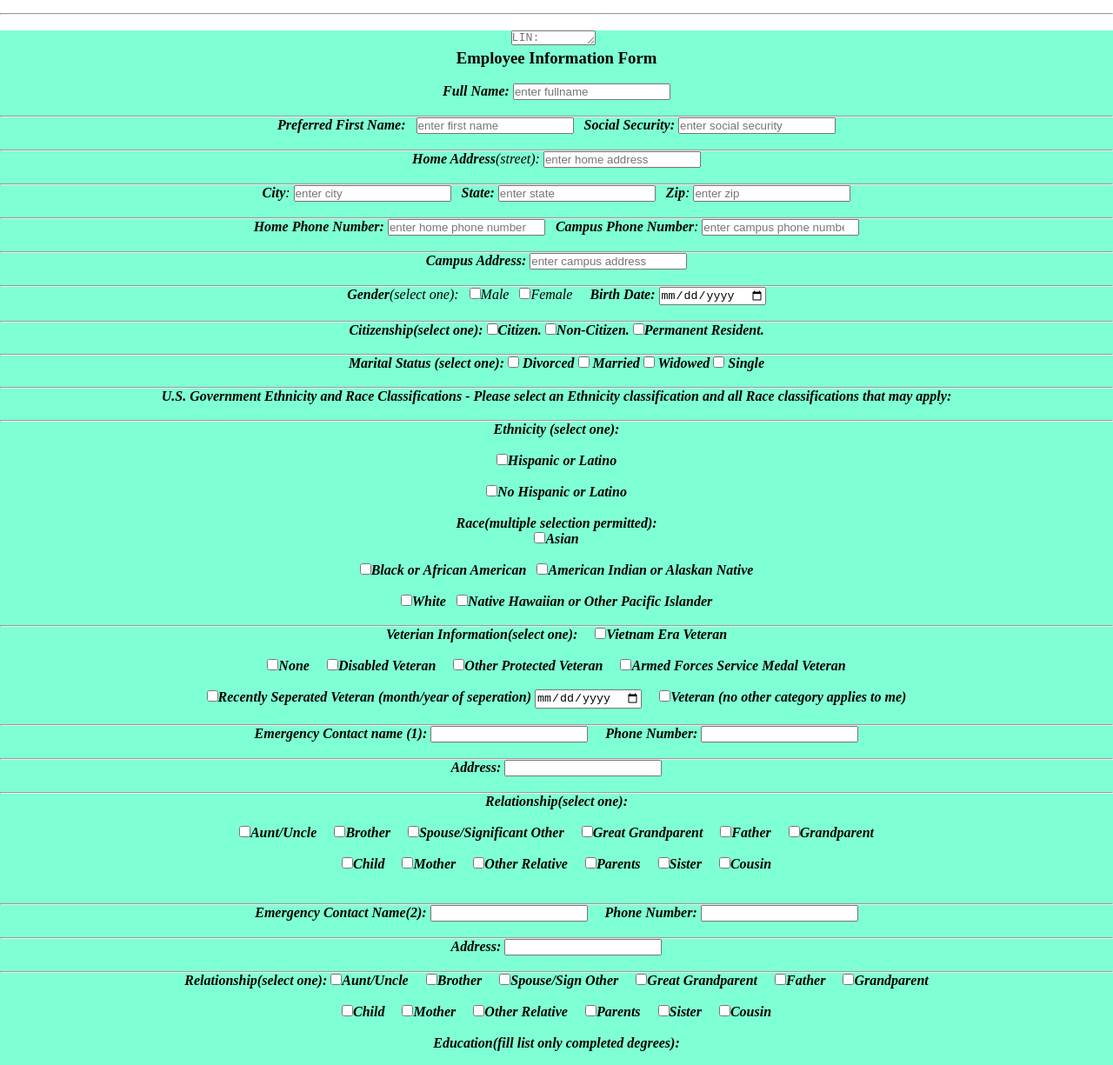
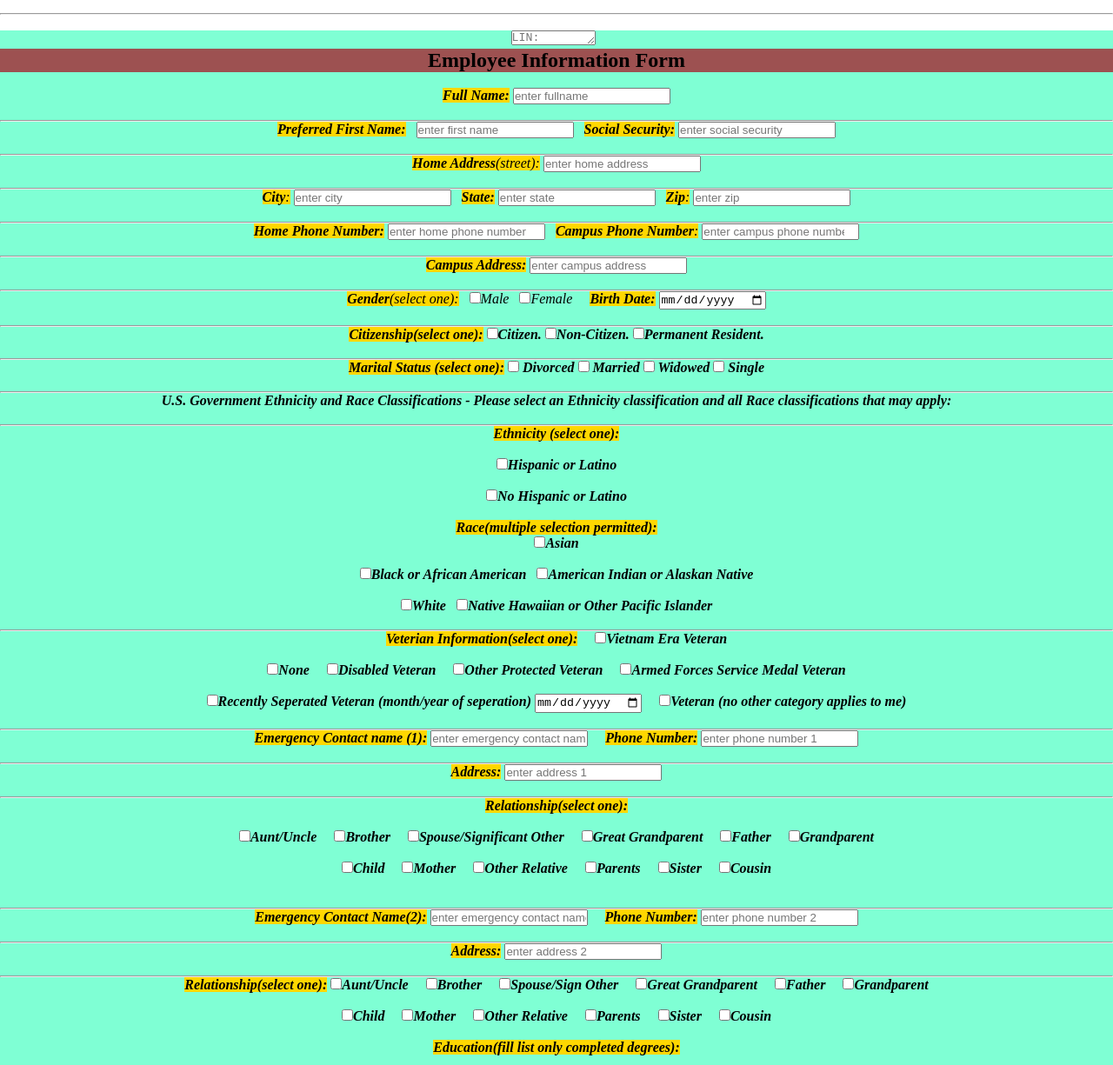
Before and after one commit to AfzalAli231/beautifullandingpage, a plain HTML site: page index.html in a window 1280 px wide. Shown: the part 509-1734 px from the top of the page at 87% size. Drawn offline with Linux system fonts and the light colour scheme.

Commit message:
Add files via upload

```diff
--- a/index.html
+++ b/index.html
@@ -674,6 +674,12 @@ body {
     text-overflow: hidden;
     text-align: center;
     background-color: aquamarine;
+}
+h2 {
+    background-color: rgba(165, 42, 52, 0.815);
+}
+#Question {
+    background-color: gold;
 }
 </style>
 </head>
@@ -1317,98 +1323,118 @@ body {
 <p>
     <textarea cols="10" rows="1" placeholder="LIN:"></textarea>
     &nbsp;
-    <h3>Employee Information Form</h3>
+    <h2>Employee Information Form</h2>
 </p>
 <br />
 <em>
 <div id="box1">
+<div>
     <p>
-        <label for="fullname"><b>Full Name:</b></label>
+        <label for="fullname" id="Question"><b>Full Name:</b></label>
         <input type="text" placeholder="enter fullname"/>
         </p>
-<br />
-<hr />
+</div>
+    <br />
+<hr />
+<div>
     <p>
-        <label for="preferredname"><b> Preferred First Name: </b></label>
+        <label for="preferredname" id="Question"><b>Preferred First Name:</b></label>
     &nbsp;
         <input type="text" placeholder="enter first name"/>
     &nbsp;
-        <label for="socialsecurity"><b>Social Security:</b></label>
+        <label for="socialsecurity" id="Question"><b>Social Security:</b></label>
         <input type="text" placeholder="enter social security"/>
        </p>
-<br />
-<hr />
+</div>
+<br />
+<hr />
+<div>
     <p>
-        <label for="enterhomeaddress"><b>Home Address</b>(street):</b></label>
+        <label for="enterhomeaddress" id="Question"><b>Home Address</b>(street):</b></label>
             <input type="text" placeholder="enter home address"/>
      </p>
-<br />
-<hr />
+</div>
+<br />
+<hr />
+<div>
     <p>
-        <label for="city"><b>City</b>:</label>
+        <label for="city" id="Question"><b>City</b>:</label>
            <input type="text" placeholder="enter city"/>
            &nbsp;
-        <label for="state"><b>State:</b></label>
+           <label for="state" id="Question"><b>State:</b></label>
            <input type="text" placeholder="enter state"/>
            &nbsp;
-        <b>Zip</b>:
+<label for="zip" id="Question"><b>Zip</b>:</label>
            <input type="text" placeholder="enter zip"/>
        </p>
-<br />
-<hr />
+</div>
+<br />
+<hr />
+<div>
     <p>
-        <label for="homephonenumber"><b>Home Phone Number:</b></label>
+        <label for="homephonenumber" id="Question"><b>Home Phone Number:</b></label>
         <input type="number" placeholder="enter home phone number"/>
     &nbsp;
-        <b>Campus Phone Number</b>:
+<label for="campusphonenumber" id="Question"><b>Campus Phone Number</b>:</label>
     <input type="number" placeholder="enter campus phone number"/>
     </p>
-<br />
-<hr />
+</div>
+<br />
+<hr />
+<div>
     <p>
-        <b>Campus Address:</b>
+<label for="campusaddress" id="Question"><b>Campus Address:</b></label>
         <input type="text" placeholder="enter campus address"/>
     </p>
-<br />
-<hr />
-
+</div>
+<br />
+<hr />
+<div>
     <p>
-        <label for="gender"><b>Gender</b>(select one):</label>
+        <label for="gender" id="Question"><b>Gender</b>(select one):</label>
         &nbsp;
         <input type="checkbox" name="gender"/>Male
 &nbsp;
         <input type="checkbox" name="gender"/>Female
         &nbsp;
         &nbsp;
-        <b>Birth Date:</b>
+<label for="birthdate" id="Question"><b>Birth Date:</b></label>
         <input type="date"/>
     </p>
-<br />
-<hr />
+</div>
+<br />
+<hr />
+<div>
     <p>
-        <label for="citizenship"> <b>Citizenship<b>(select one):</label>
+        <label for="citizenship" id="Question"> <b>Citizenship<b>(select one):</label>
             <input type="checkbox" name="citizenship"/>Citizen.
             <input type="checkbox" name="citizenship"/>Non-Citizen.
             <input type="checkbox" name="citizenship"/>Permanent Resident.
         </p>
-<br />
-<hr />
+</div>
+<br />
+<hr />
+<div>
     <p>
-<label for="marital status"><b>Marital Status</b> (select one):</label>
+        <label for="marital status" id="Question"><b>Marital Status</b> (select one):</label>
         <input type="checkbox" name="marital"/> Divorced
         <input type="checkbox" name="marital"/> Married
         <input type="checkbox" name="marital"/> Widowed
         <input type="checkbox" name="marital"/> Single
             </p>
-<br />
-<hr />
+</div>
+<br />
+<hr />
+<div>
     <p>
         U.S. Government Ethnicity and Race Classifications - Please select an Ethnicity classification and all Race classifications that may apply:
     </p>
-<br />
-<hr />
+</div>
+<br />
+<hr />
+<div>
     <p>
-Ethnicity (select one):
+<label for="ethnicity" id="Question"><b>Ethnicity (select one):</b></label>
         <br />
         <br />
         <input type="checkbox" name="ethnicity"/>Hispanic or Latino
@@ -1417,7 +1443,7 @@ Ethnicity (select one):
         <input type="checkbox" name="ethnicity"/>No Hispanic or Latino
         <br />
         <br />
-<b>Race</b>(multiple selection permitted):
+<label for="race" id="Question"><b>Race</b>(multiple selection permitted):</label>
         <br />
         <input type="checkbox" name="race"/>Asian
         <br />
@@ -1433,8 +1459,10 @@ Ethnicity (select one):
         </p>
         <br />
         <hr />
+        </div>
+<div>
     <p>
-<b>Veterian Information</b>(select one):
+<label for="veteraninformation" id="Question"><b>Veterian Information</b>(select one):</label>
         &nbsp;
         &nbsp;
         <input type="checkbox" name="veteran"/>Vietnam Era Veteran
@@ -1460,23 +1488,25 @@ Ethnicity (select one):
         <br />
         <hr />
 </div>
+    </div>
 <div id="box2">
+<div>
     <p>
-<label for="emergencycontactname1"><b>Emergency Contact name (1)</b>:</label>
-<input type="text" name="emergencycontactname1"/>
-&nbsp;
-&nbsp;
-<label for="phonenumber1"><b>Phone Number</b>:</label>
-<input type="number" name="phonenumber1"/>
-<br />
-<br />
-<hr />
-<label for="address1"><b>Address</b>:</label>
-<input type="text" name="address1"/>
-<br />
-<br />
-<hr />
-<label for="relationship"><b>Relationship</b>(select one):</label>
+        <label for="emergencycontactname1" id="Question"><b>Emergency Contact name (1)</b>:</label>
+        <input type="text" name="emergencycontactname1" placeholder="enter emergency contact name 1"/>
+        &nbsp;
+        &nbsp;
+        <label for="phonenumber1" id="Question"><b>Phone Number</b>:</label>
+        <input type="number" name="phonenumber1" placeholder="enter phone number 1"/>
+        <br />
+        <br />
+        <hr />
+        <label for="address1" id="Question"><b>Address</b>:</label>
+        <input type="text" name="address1" placeholder="enter address 1"/>
+        <br />
+        <br />
+        <hr />
+        <label for="relationship" id="Question"><b>Relationship</b>(select one):</label>
         <br />
         <br />
         <input type="checkbox" name="relationship1"/>Aunt/Uncle
@@ -1514,25 +1544,27 @@ Ethnicity (select one):
         &nbsp;
         <input type="checkbox" name="relationship1"/>Cousin
         </p>
+        </div>
+        <div>
         <br />
         <br />
         <hr />
         <p>
-    <label for="emergencycontactname2"><b>Emergency Contact Name</b>(2):</label>
-<input type="text" name="emergencycontactname2"/>
-&nbsp;
-&nbsp;
-<label for="phonenumber2"><b>Phone Number</b>:</label>
-<input type="number" name="phonenumber2"/>
-<br />
-<br />
-<hr />
-<label for="address2"><b>Address</b>:</label>
-<input type="text" name="address2"/>
-<br />
-<br />
-<hr />
-<label for="relationship2"><b>Relationship</b>(select one):</label>
+            <label for="emergencycontactname2" id="Question"><b>Emergency Contact Name</b>(2):</label>
+        <input type="text" name="emergencycontactname2" placeholder="enter emergency contact name 2"/>
+        &nbsp;
+        &nbsp;
+        <label for="phonenumber2" id="Question"><b>Phone Number</b>:</label>
+        <input type="number" name="phonenumber2" placeholder="enter phone number 2"/>
+        <br />
+        <br />
+        <hr />
+        <label for="address2" id="Question"><b>Address</b>:</label>
+        <input type="text" name="address2" placeholder="enter address 2"/>
+        <br />
+        <br />
+        <hr />
+        <label for="relationship2" id="Question"><b>Relationship</b>(select one):</label>
         <input type="checkbox" name="relationship2"/>Aunt/Uncle
         &nbsp;
         &nbsp;
@@ -1569,10 +1601,12 @@ Ethnicity (select one):
         <input type="checkbox" name="relationship2"/>Cousin
         </p>
 </div>
+</div>
 <br />
 <div id="box3">
+<div>
     <p>
-    Education(fill list only completed degrees):
+<label for="education" id="Question"><b>Education(fill list only completed degrees):</b></label>
         <br />
         <br />
         <input type="checkbox" name="education"/>GED or High School
@@ -1688,6 +1722,7 @@ Ethnicity (select one):
         Major
         <input type="text" name="education" placeholder="Major it"/>
     </p>
+</div>
 </div>
 </em>
 </form>
```
Lines whose indentation alone changed are shown as unchanged.
